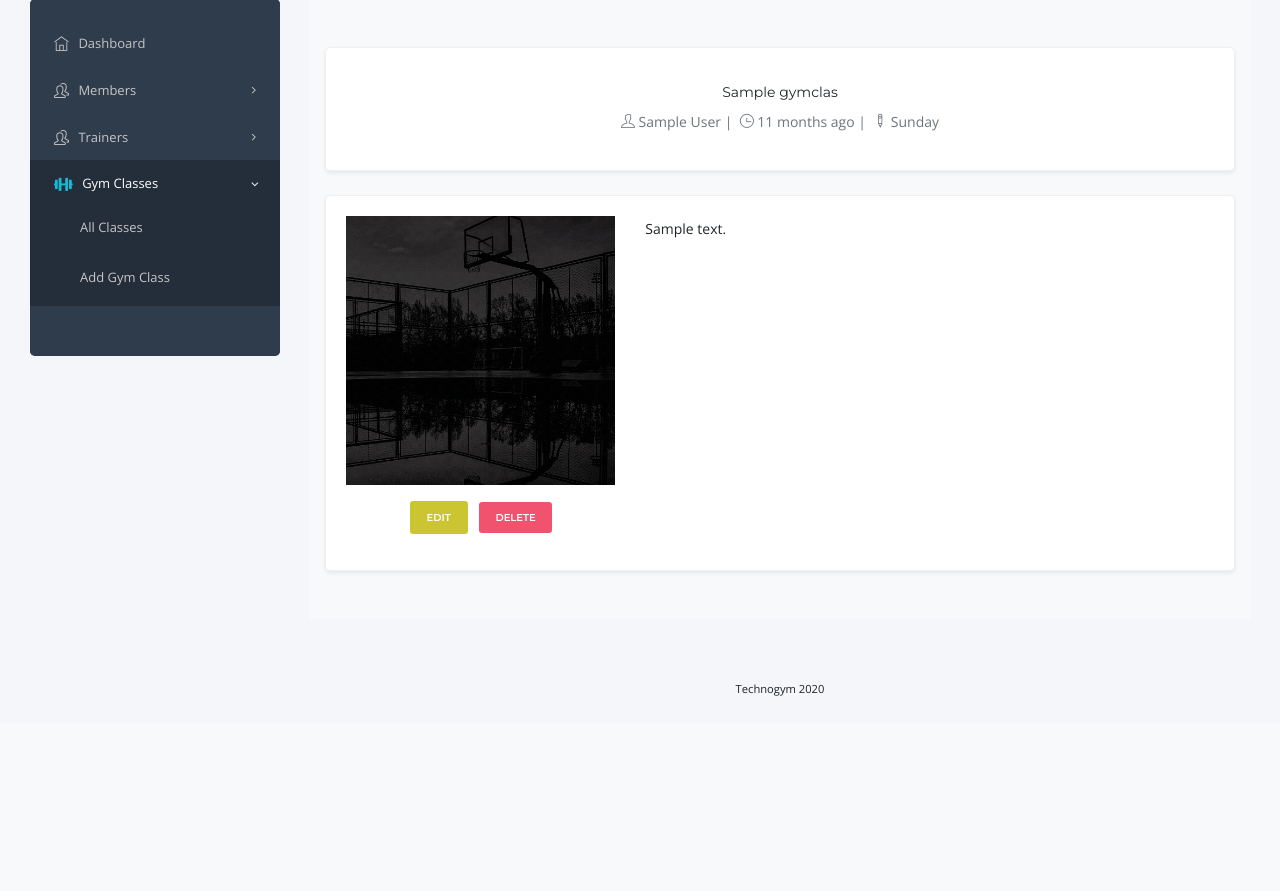
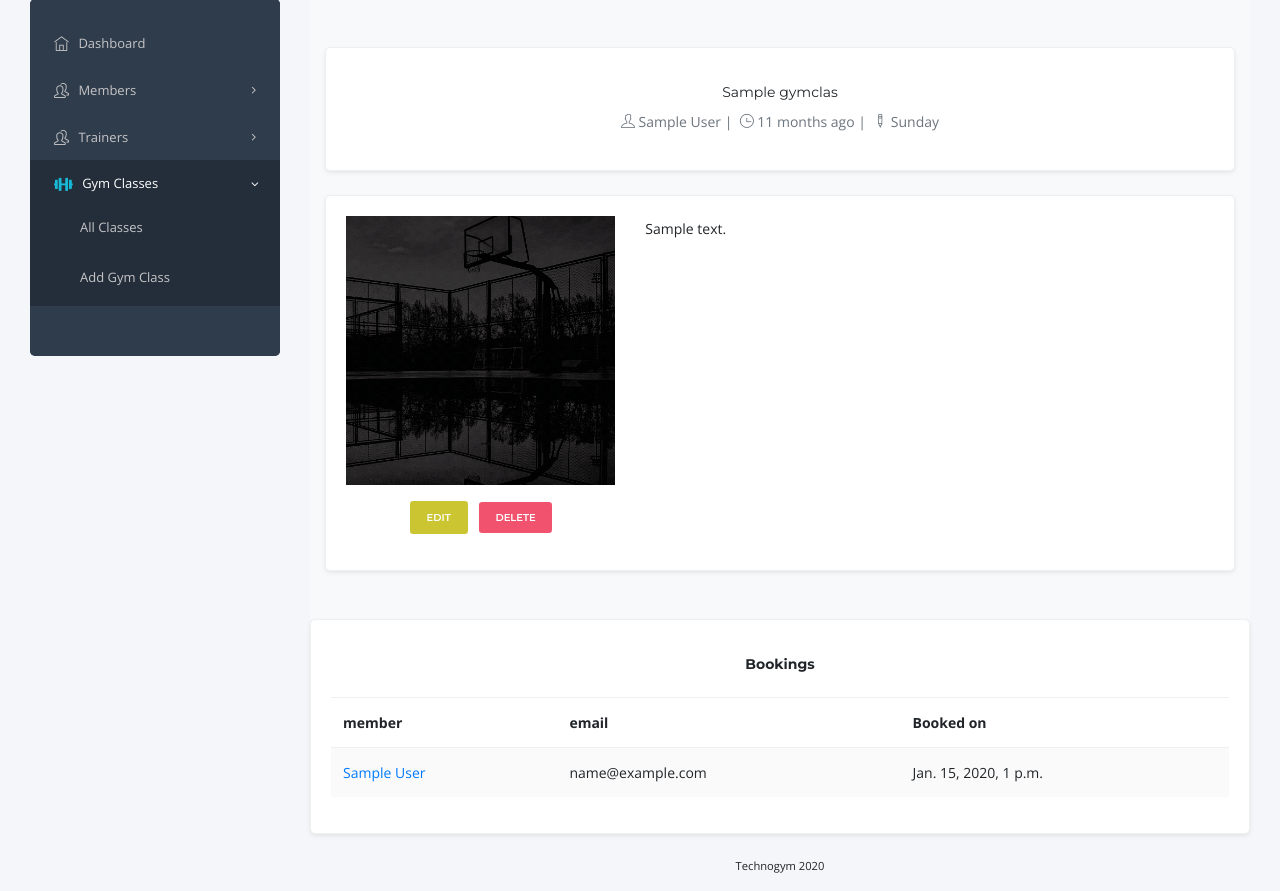
Before and after one commit to lewis-kori/gym-app, a Django app: page /classes/details/1/ in a window 1280 px wide. Shown: the part 77-968 px from the top of the page. Before the commit the page ends 773 px from the top, so only its background shows below. Run offline with Django 3.2, Linux system fonts and the light colour scheme; a user stored in the database is signed in; tables that the repository leaves empty hold one stand-in row (values such as "Sample post"); some libraries are stand-ins or nearby versions; some web fonts are replaced.

Commit message:
gym class list bookings

```diff
--- a/core/templateviews/gym_classes.py
+++ b/core/templateviews/gym_classes.py
@@ -25,6 +25,11 @@ class GymClassDetailView(AdminDashBoardMixin, DetailView):
     template_name = 'dashboard/classes/details.html'
     context_object_name = 'gym_class'
 
+    def get_context_data(self, **kwargs):
+        context = super().get_context_data(**kwargs)
+        context['bookings'] = self.object.attendee_set.all()
+        return context
+
 class GymClassDeleteView(AdminDashBoardMixin, DeleteView):
     model = GymClass
     template_name = 'dashboard/classes/confirm-delete.html'
--- a/core/templateviews/members.py
+++ b/core/templateviews/members.py
@@ -62,6 +62,7 @@ class MemberDetailTemplateView(AdminDashBoardMixin, DetailView):
             )
         context["gym_classes"] = self.object.attendance.all()
         context["next_of_kins"] = self.object.next_of_kins.all()
+        context["profile"] = self.object.member_profiles
         return context
 
 
--- a/templates/dashboard/classes/details.html
+++ b/templates/dashboard/classes/details.html
@@ -55,4 +55,38 @@
         </div>
     </div>
 </section>
+
+<div class="row">
+    <div class="col-md-12">
+        <div class="card shadow-sm">
+            <div class="card-body">
+                <h5 class="text-center py-3">Bookings</h5>
+                <div class="table-responsive">
+                  <table class="table table-striped">
+                    <thead>
+                      <tr>
+                        <th>member</th>
+                        <th>email</th>
+                        <th>Booked on</th>
+                      </tr>
+                    </thead>
+                    <tbody>
+                      {% for booking in bookings %}
+                      <tr>
+                        <td><a href="{% url 'dashboard:members_dashboard:member_details' booking.member.id %}">{{ booking.member.get_full_name }}</a></td>
+                        <td>{{  booking.member.get_username }}</td>
+                        <td>{{ booking.booked_on  }}</td>
+                      </tr>
+                      {% empty %}
+                      <tr class="text-center">
+                        <td colspan="5">No bookings yet</td>
+                      </tr>
+                      {% endfor %}
+                    </tbody>
+                  </table>
+                </div>
+              </div>
+        </div>
+    </div>
+</div>
 {% endblock %}
```
Also changed, not shown: templates/dashboard/members/details.html (+18 -0 lines).
